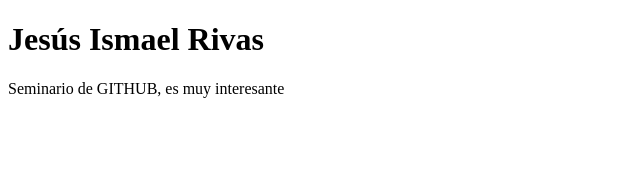
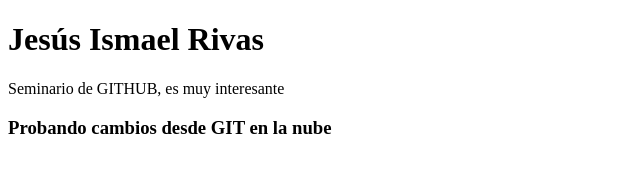
Before and after one commit to ismaelrsv/SemGitHub, a plain HTML site: page index.html in a window 1280 px wide. Shown: the whole page, without its empty margins (0-640 px from the left). Drawn offline with Linux system fonts and the light colour scheme.

Commit message:
Probando cambios en la nube

```diff
--- a/index.html
+++ b/index.html
@@ -9,5 +9,6 @@
 <body>
     <h1>Jesús Ismael Rivas</h1>
     <p>Seminario de GITHUB, es muy interesante</p>
+    <h3>Probando cambios desde GIT en la nube</h3>
 </body>
 </html>
```
